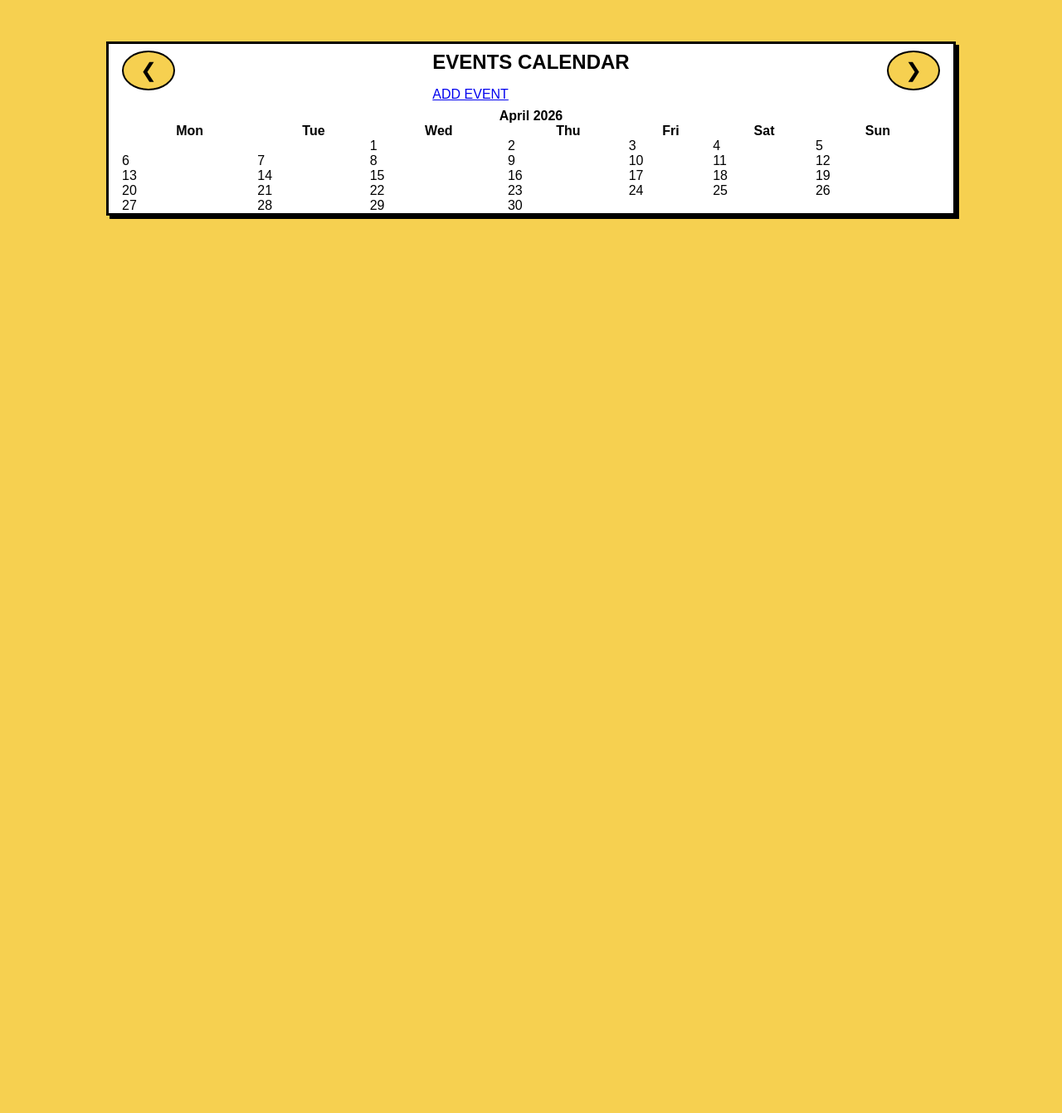
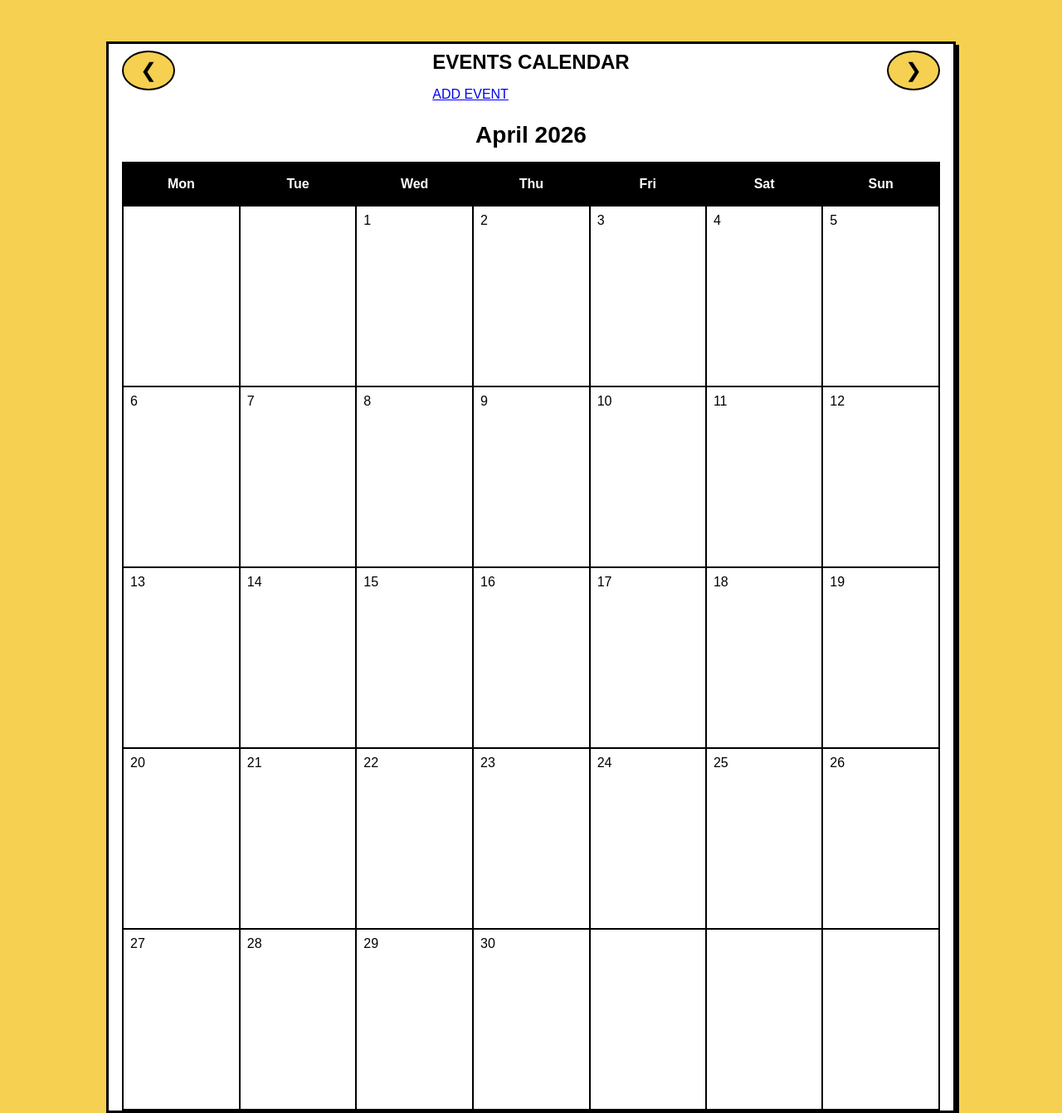
Before and after one commit to CatherineP37/Django-events-calendar, a Django app: page / in a window 1280 px wide. Shown: the whole page at 83% size. Before the commit the page ends 264 px from the top, so only its background shows below. Run offline with Django 5.2, Linux system fonts and the light colour scheme; data that the repository does not hold is empty.

Commit message:
Edit calendar table in style.css

```diff
--- a/events_calendar/static/style.css
+++ b/events_calendar/static/style.css
@@ -62,6 +62,64 @@ table {
     cursor: pointer;
 }
 
+table th {
+    padding: 16px 1rem;
+    color: #FFFFFF;
+    background-color: #000000;
+    width: 5rem;
+    border: 2px solid #000000;
+}
+
+.month {
+    font-size: 1.75rem;
+    color: #000000;
+    background-color: #FFFFFF;
+    border: none;
+}
+
+table, th, td {
+    border-collapse: collapse;
+}
+
+td {
+    background-color: #FFFFFF;
+    padding: 0.5rem;
+    border: 2px solid #000000;
+}
+
+.content {
+    min-height: 200px;
+    display: flex;
+    flex-direction: column;
+    justify-content: flex-start;
+    gap: 6px;
+}
+
+.date-number {
+    text-align: left;
+}
+
+table ul {
+    list-style-type: disc;
+    list-style-position: inside;
+    display: flex;
+    flex-direction: column;
+    justify-content: flex-start;
+    gap: 8px;
+}
+
+table ul li a {
+    text-decoration: none;
+    color: #000000;
+}
+
+table ul li a:hover {
+    text-decoration-line: underline;
+    text-decoration-color: #131515;
+    text-underline-offset: 5px;
+    cursor: pointer;
+}
+
 @media screen and (min-width: 576px) {
 
 
@@ -78,6 +136,10 @@ table {
     .calendar-container {
         width: 80%;
     }
+
+    table th {
+        width: 9rem;
+    }
 }
 
 
```
